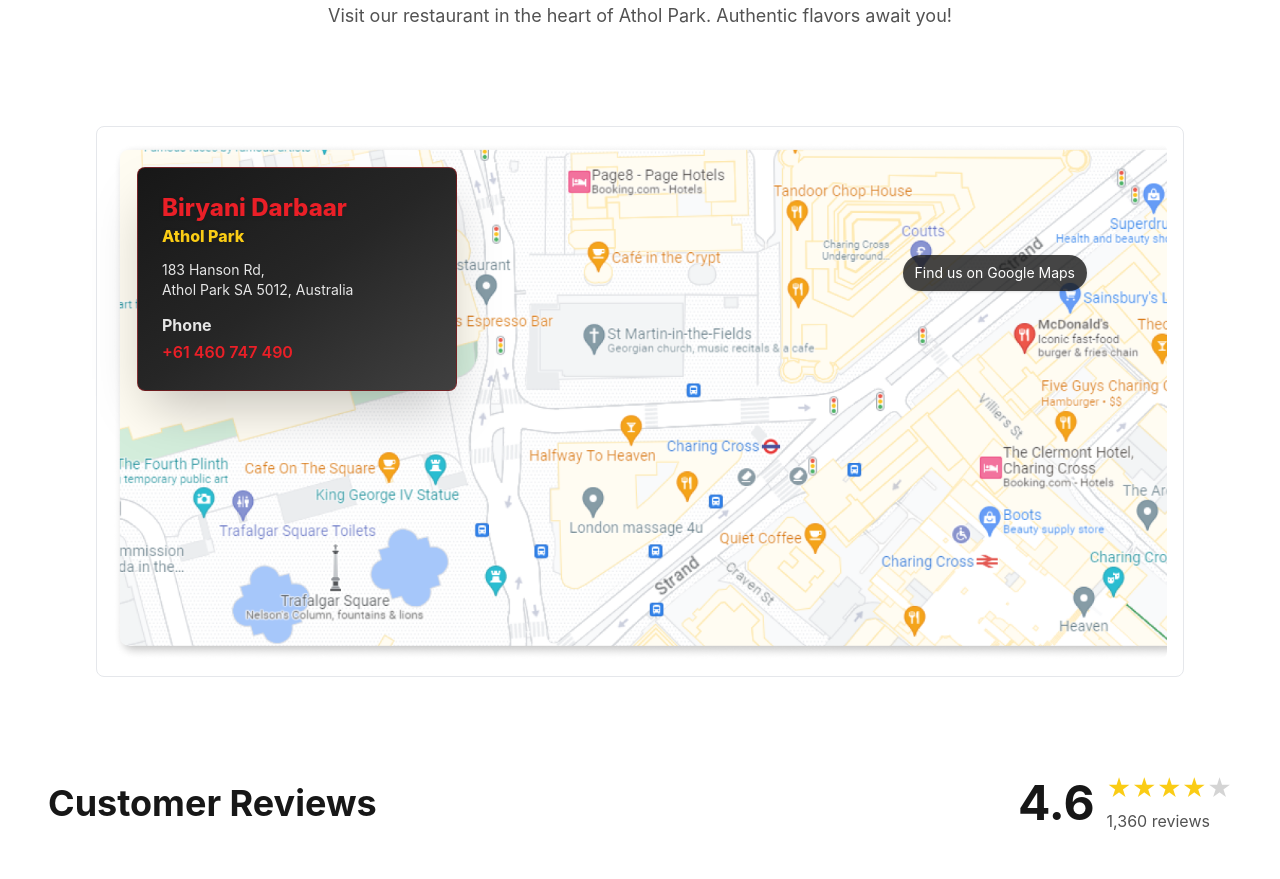
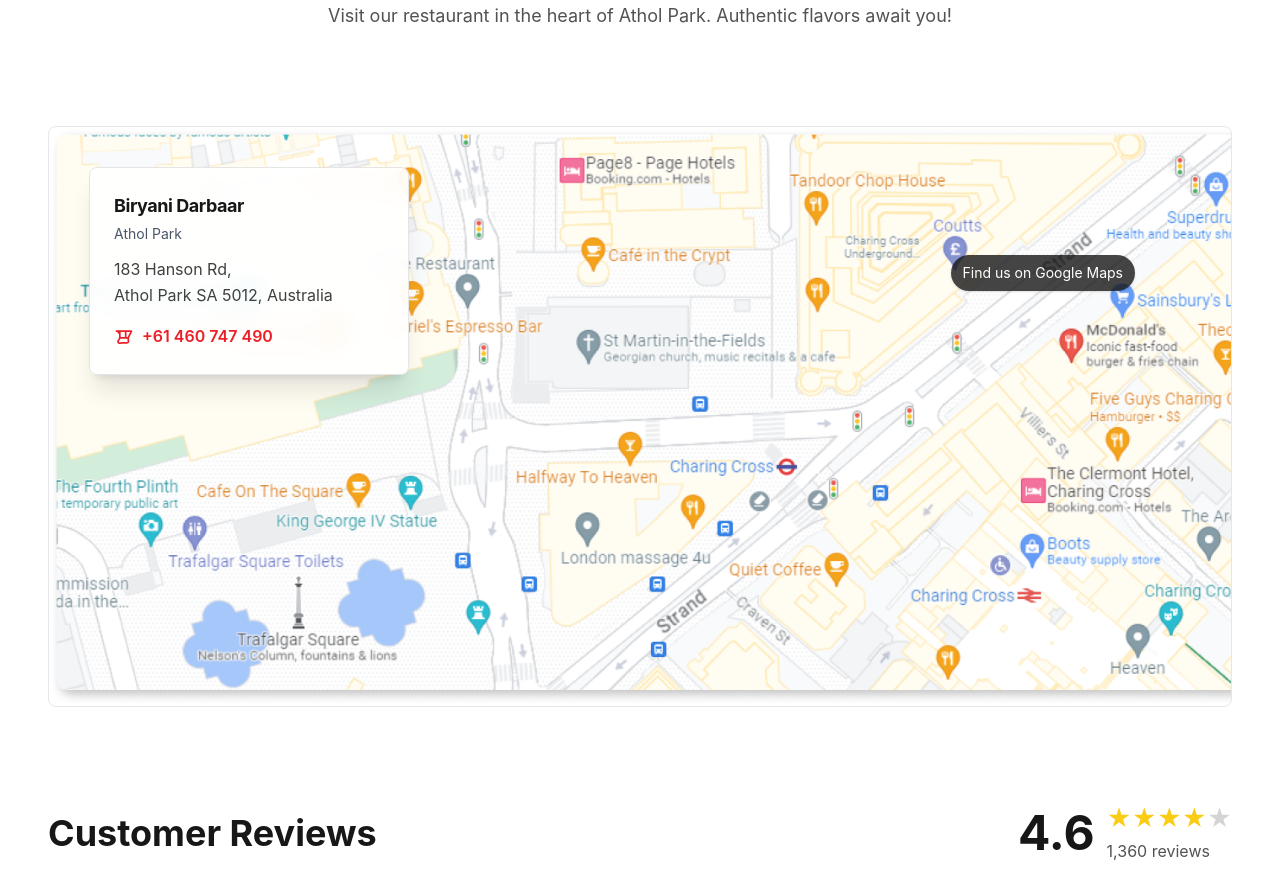
Before and after one commit to SarthakSKumar/Biryani-Darbaar-Web, a React (Vite) app: page /TC in a window 1280 px wide. Shown: the part 3060-3939 px from the top of the page. Built offline with nearby package versions, Linux system fonts and the light colour scheme; no server answers; a web font is replaced by a local one.

Commit message:
chore: design fixes and enhancements

```diff
--- a/src/Components/Menu.tsx
+++ b/src/Components/Menu.tsx
@@ -116,14 +116,19 @@
   return (
     <div className="flex flex-col gap-20 md:gap-28">
       <div className="container-custom section-spacing mt-12">
+        <div
+          className="absolute inset-0 max-h-screen"
+          style={{
+            backgroundSize: "cover",
+            backgroundPosition: "center",
+            backgroundRepeat: "no-repeat",
+            backgroundImage: `url("/background.png")`,
+          }}
+        />
         <LargeImageView
-          title="Briyani Darbaar in Atol Park"
+          title="Biyyani Darbaar in Athol Park"
           description="Enjoy authentic biryani with fresh ingredients!"
         />
-      </div>
-      <ImageSlider />
-
-      <div className="container-custom py-12">
         <div className="flex justify-center">
           <InputSearch
             placeholder="Search for categories or dishes..."
@@ -151,6 +156,11 @@
             ))}
           </div>
         )}
+      </div>
+      <ImageSlider />
+
+      <div className="container-custom py-12">
+
 
         {isLoadingDishes ? (
           <Loading text="Loading delicious dishes..." />
@@ -181,7 +191,7 @@
               </div>
 
               {/* Show grid on larger screens */}
-              <div className="hidden lg:grid lg:grid-cols-2 xl:grid-cols-4 gap-10">
+              <div className="hidden lg:grid lg:grid-cols-2 xl:grid-cols-4">
                 {dishes[category]?.map((dish, index) => (
                   <ArchedCard
                     key={index}
--- a/src/Reusable-components/ArchedCard.tsx
+++ b/src/Reusable-components/ArchedCard.tsx
@@ -10,7 +10,6 @@
   price: string;
   className?: string;
 }
-
 const CardComponent: React.FC<CardComponentProps> = ({
   image,
   title,
@@ -22,20 +21,21 @@
   return (
     <div
       className={clsx(
-        "relative w-full max-w-sm mx-auto transition-transform opacity-90 hover:opacity-100 duration-300",
+        "relative w-full max-w-sm transition-transform opacity-90 hover:opacity-100 duration-300",
         className
       )}
     >
       {/* Card with SVG Arch Border for accurate shape */}
       <div className="relative bg-white pb-8 pt-12 px-6 flex flex-col items-center rounded-b-xl overflow-hidden">
         <svg
-          className="absolute inset-0 w-full h-full pointer-events-none"
-          viewBox="0 0 400 560"
+          className="absolute left-0 top-0 w-full h-full pointer-events-none"
+          style={{ height: "100%", width: "100%", top: 0}}
+          viewBox="0 0 400 600"
           preserveAspectRatio="none"
           aria-hidden="true"
         >
           <path
-            d="M20,540 L20,180 C20,150 60,130 100,125 L100,118 C100,98 120,80 200,60 C280,80 300,98 300,118 L300,125 C340,130 380,150 380,180 L380,540 L20,540 Z"
+            d="M20,595 L20,180 C20,150 60,130 100,125 L100,110 C100,90 120,30 200,5 C280,30 300,90 300,110 L300,125 C340,130 380,150 380,180 L380,595 L20,595 Z"
             fill="none"
             stroke="#f4a261"
             strokeWidth="2.5"
--- a/src/Reusable-components/InputSearch.tsx
+++ b/src/Reusable-components/InputSearch.tsx
@@ -30,7 +30,7 @@
   return (
     <div
       className={clsx(
-        "flex items-center border-2 border-neutral-300 rounded-full bg-white shadow-md hover:shadow-lg transition-shadow duration-300 w-full max-w-2xl",
+        "flex items-center border-2 border-neutral-300 z-50 rounded-full bg-white shadow-md hover:shadow-lg transition-shadow duration-300 w-full max-w-2xl",
         className
       )}
     >
--- a/src/Reusable-components/LargeImageView.tsx
+++ b/src/Reusable-components/LargeImageView.tsx
@@ -71,7 +71,7 @@
       initial={{ opacity: 0, y: 50 }}
       animate={{ opacity: 1, y: 0 }}
       transition={{ duration: 0.8, ease: "easeOut" }}
-      className="relative mx-5 md:mx-10 mb-4 rounded-2xl shadow-2xl overflow-hidden h-[300px] md:h-[400px] lg:h-[500px]"
+      className="relative w-full mb-4 rounded-2xl shadow-2xl overflow-hidden h-[300px] md:h-[400px] lg:h-[500px]"
       onMouseEnter={() => setIsPaused(true)}
       onMouseLeave={() => setIsPaused(false)}
     >
--- a/src/sections/LocationSection.tsx
+++ b/src/sections/LocationSection.tsx
@@ -20,8 +20,7 @@
                 </p>
             </motion.div>
             <div className="py-12">
-                <div className="container-custom">
-                    <div className="relative flex justify-center items-center bg-white p-4 rounded-lg border">
+                    <div className="relative flex justify-center items-center bg-white rounded-lg border">
                         <img
                             src={locationmap}
                             alt="Map"
@@ -33,20 +32,26 @@
                         />
 
                         {/* Overlay Card */}
-                        <div className="absolute top-10 md:left-10 -left-4 bg-gradient-to-br from-neutral-900 via-neutral-800 to-neutral-700 text-white p-6 rounded-lg md:w-80 w-64 shadow-2xl border border-primary/40">
-                            <h2 className="md:text-2xl text-xl font-extrabold text-primary drop-shadow">
-                                Biryani Darbaar <span className="text-yellow-400 block text-base">Athol Park</span>
-                            </h2>
-                            <p className="mt-2 md:mt-3 md:text-sm text-neutral-200">
+                        <div className="absolute top-10 md:left-10 -left-4 bg-white/90 backdrop-blur-md shadow-xl border border-neutral-200 p-6 rounded-lg md:w-80 w-64 flex flex-col gap-2">
+                            <div className="space-y-1">
+                                <h2 className="text-lg font-bold tracking-tight text-neutral-900">
+                                    Biryani Darbaar
+                                </h2>
+                                <p className="text-sm text-muted-foreground">
+                                    Athol Park
+                                </p>
+                            </div>
+                            <p className="text-neutral-700 text-base mt-1 leading-relaxed">
                                 183 Hanson Rd,<br /> Athol Park SA 5012, Australia
                             </p>
-                            <p className="md:mt-3 mt-2">
-                                <span className="font-bold text-neutral-200">Phone</span>
-                                <br />
-                                <a href="tel:+61460747490" className="text-primary font-semibold hover:underline hover:text-neutral-400 transition-colors">
+                            <div className="flex items-center gap-2 mt-2">
+                                <svg className="w-5 h-5 text-primary" fill="none" stroke="currentColor" strokeWidth="2" viewBox="0 0 24 24">
+                                    <path strokeLinecap="round" strokeLinejoin="round" d="M3 5h2l.4 2M7 13h10l4-8H5.4M7 13l-1.35 2.7A2 2 0 008.48 19h7.04a2 2 0 001.83-1.3L17 13M7 13V6a1 1 0 011-1h5a1 1 0 011 1v7"></path>
+                                </svg>
+                                <a href="tel:+61460747490" className="text-primary font-semibold hover:underline hover:text-orange-500 transition-colors">
                                     +61 460 747 490
                                 </a>
-                            </p>
+                            </div>
                         </div>
 
                         {/* Map Location Marker */}
@@ -54,7 +59,6 @@
                             <span className="text-sm">Find us on Google Maps</span>
                         </div>
                     </div>
-                </div>
             </div>
         </div>
     );
```
Also changed, not shown: 28157773_DJV MAR 753-12.svg (added).
